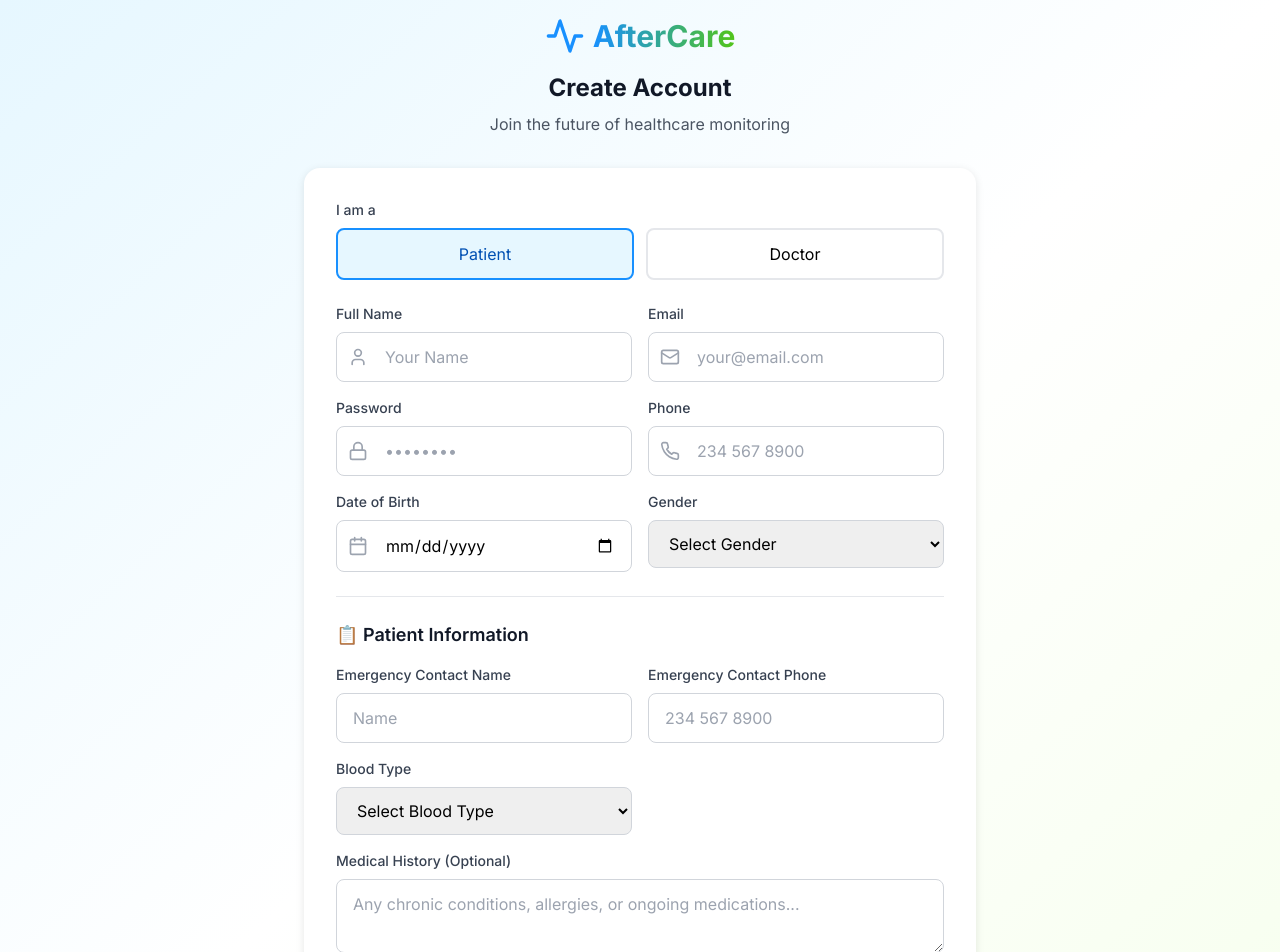
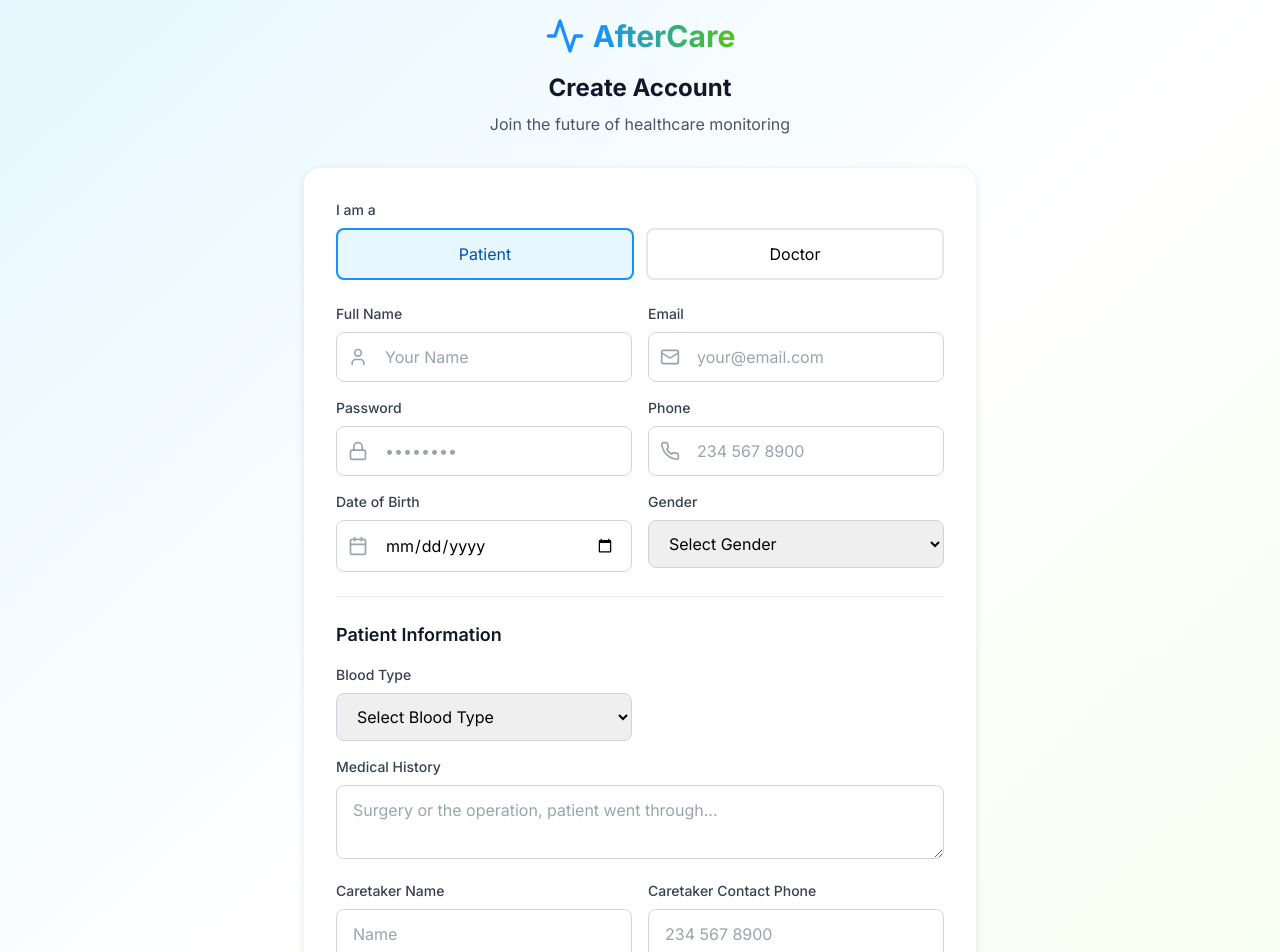
Before and after one commit to Madhav-S13/aftercare, a React (Create React App) app in the folder frontend/: page /signup in a window 1280 px wide. Shown: the top 952 px of the page. Built offline with nearby package versions, Linux system fonts and the light colour scheme; no server answers.

Commit message:
Register UI changes

```diff
--- a/frontend/src/pages/Signup.jsx
+++ b/frontend/src/pages/Signup.jsx
@@ -189,28 +189,9 @@ const Signup = () => {
                         {/* Role-Specific Fields */}
                         {formData.role === 'patient' && (
                             <div className="border-t border-gray-200 pt-6 mt-6">
-                                <h3 className="text-lg font-semibold text-gray-900 mb-4">📋 Patient Information</h3>
+                                <h3 className="text-lg font-semibold text-gray-900 mb-4">Patient Information</h3>
                                 <div className="grid md:grid-cols-2 gap-4">
-                                    <div>
-                                        <label className="block text-sm font-medium text-gray-700 mb-2">Emergency Contact Name</label>
-                                        <input
-                                            type="text"
-                                            className="w-full px-4 py-3 border border-gray-300 rounded-lg focus:outline-none focus:ring-2 focus:ring-primary-500"
-                                            placeholder="Name"
-                                            value={formData.emergencyContactName}
-                                            onChange={(e) => setFormData({ ...formData, emergencyContactName: e.target.value })}
-                                        />
-                                    </div>
-                                    <div>
-                                        <label className="block text-sm font-medium text-gray-700 mb-2">Emergency Contact Phone</label>
-                                        <input
-                                            type="tel"
-                                            className="w-full px-4 py-3 border border-gray-300 rounded-lg focus:outline-none focus:ring-2 focus:ring-primary-500"
-                                            placeholder="234 567 8900"
-                                            value={formData.emergencyContactPhone}
-                                            onChange={(e) => setFormData({ ...formData, emergencyContactPhone: e.target.value })}
-                                        />
-                                    </div>
+
                                     <div>
                                         <label className="block text-sm font-medium text-gray-700 mb-2">Blood Type</label>
                                         <select
@@ -230,13 +211,33 @@ const Signup = () => {
                                         </select>
                                     </div>
                                     <div className="md:col-span-2">
-                                        <label className="block text-sm font-medium text-gray-700 mb-2">Medical History (Optional)</label>
+                                        <label className="block text-sm font-medium text-gray-700 mb-2">Medical History</label>
                                         <textarea
                                             className="w-full px-4 py-3 border border-gray-300 rounded-lg focus:outline-none focus:ring-2 focus:ring-primary-500"
                                             rows="2"
-                                            placeholder="Any chronic conditions, allergies, or ongoing medications..."
+                                            placeholder="Surgery or the operation, patient went through..."
                                             value={formData.medicalHistory}
                                             onChange={(e) => setFormData({ ...formData, medicalHistory: e.target.value })}
+                                        />
+                                    </div>
+                                    <div>
+                                        <label className="block text-sm font-medium text-gray-700 mb-2">Caretaker Name</label>
+                                        <input
+                                            type="text"
+                                            className="w-full px-4 py-3 border border-gray-300 rounded-lg focus:outline-none focus:ring-2 focus:ring-primary-500"
+                                            placeholder="Name"
+                                            value={formData.emergencyContactName}
+                                            onChange={(e) => setFormData({ ...formData, emergencyContactName: e.target.value })}
+                                        />
+                                    </div>
+                                    <div>
+                                        <label className="block text-sm font-medium text-gray-700 mb-2">Caretaker Contact Phone</label>
+                                        <input
+                                            type="tel"
+                                            className="w-full px-4 py-3 border border-gray-300 rounded-lg focus:outline-none focus:ring-2 focus:ring-primary-500"
+                                            placeholder="234 567 8900"
+                                            value={formData.emergencyContactPhone}
+                                            onChange={(e) => setFormData({ ...formData, emergencyContactPhone: e.target.value })}
                                         />
                                     </div>
                                 </div>
@@ -245,7 +246,7 @@ const Signup = () => {
 
                         {formData.role === 'doctor' && (
                             <div className="border-t border-gray-200 pt-6 mt-6">
-                                <h3 className="text-lg font-semibold text-gray-900 mb-4">👨‍⚕️ Doctor Credentials</h3>
+                                <h3 className="text-lg font-semibold text-gray-900 mb-4">Doctor Credentials</h3>
                                 <div className="grid md:grid-cols-2 gap-4">
                                     <div>
                                         <label className="block text-sm font-medium text-gray-700 mb-2">Medical License Number *</label>
```
